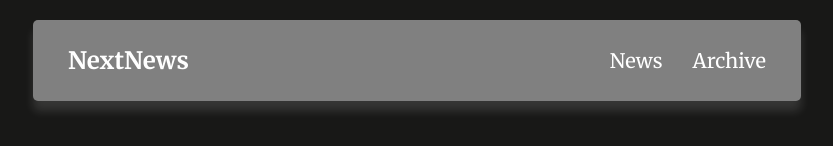
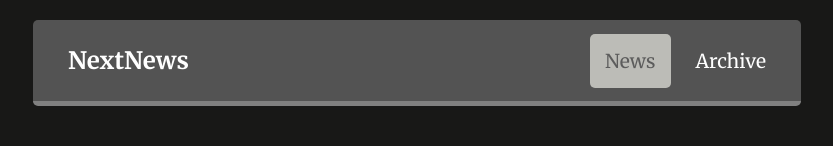
Before and after one commit to Ji2mys/nextjs-news-app, a Next.js app: page /news in a window 1280 px wide. Shown: the top 146 px of the page, without its empty margins (223-1056 px from the left). Built offline with nearby package versions, Linux system fonts and the light colour scheme.

Commit message:
Error handling, styles and NavLink component

```diff
--- a/app/globals.css
+++ b/app/globals.css
@@ -26,44 +26,6 @@ ul {
   width: 90%;
   max-width: 60rem;
   margin: 2rem auto;
-}
-
-#main-header {
-  display: flex;
-  justify-content: space-between;
-  align-items: center;
-  margin-bottom: 2rem;
-}
-
-#logo {
-  font-family: "Inter", sans-serif;
-  font-size: 1.5rem;
-  border-radius: 4px;
-}
-
-#main-header #logo a,
-#main-header #logo a:hover {
-  color: #e1e1d7;
-  text-decoration: none;
-}
-
-#main-header ul {
-  display: flex;
-  gap: 2rem;
-  font-weight: bold;
-}
-
-#main-header ul a {
-  text-decoration: none;
-  color: #e5e5e1;
-  padding: 0.5rem 1rem;
-  border-radius: 4px;
-}
-
-#main-header ul a:hover,
-#main-header ul a.active {
-  background-color: #bcbcb7;
-  color: #181817;
 }
 
 #home {
@@ -199,4 +161,15 @@ ul {
 .error {
   text-align: center;
   margin-top: 3rem;
+  color: lightcoral;
+  font-family: "Courier New", Courier, monospace;
+  font-weight: bold;
 }
+
+.error h2,
+.error h1 {
+  background-color: lightcoral;
+  color: white;
+  padding: 10px;
+  border-radius: 5px;
+}
--- a/components/main-header/main-header.js
+++ b/components/main-header/main-header.js
@@ -1,6 +1,7 @@
 import Link from "next/link";
 
 import classes from "./main-header.module.css";
+import NavLink from "../nav-link";
 
 export default function MainHeader() {
   return (
@@ -8,10 +9,18 @@ export default function MainHeader() {
       <div id={classes["home-link"]}>
         <Link href="/">NextNews</Link>
       </div>
-      <div id={classes["navigation-links"]}>
-        <Link href="/news">News</Link>
-        <Link href="/archive">Archive</Link>
-      </div>
+      <ul id={classes["navigation-links"]}>
+        <li>
+          <NavLink href="/news" activeClass={classes.active}>
+            News
+          </NavLink>
+        </li>
+        <li>
+          <NavLink href="/archive" activeClass={classes.active}>
+            Archive
+          </NavLink>
+        </li>
+      </ul>
     </header>
   );
 }
--- a/components/main-header/main-header.module.css
+++ b/components/main-header/main-header.module.css
@@ -1,45 +1,43 @@
 .header {
-  background-color: gray;
+  background-color: #535353;
   padding: 10px 20px;
   margin-bottom: 40px;
   display: flex;
   justify-content: space-between;
   color: white;
-  box-shadow: 0px 10px 10px #ffffff21;
   border-radius: 5px;
+  border-bottom: solid grey 5px;
 }
 
 .header a {
   text-decoration: none;
   color: white;
-  padding: 15px;
-  font-size: 20px;
-  transition: all ease-in-out 0.2s;
-}
-
-.header a:hover {
-  background-color: rgb(173, 173, 173);
-  border-radius: 5px;
 }
 
 #home-link {
-  display: flex;
-  align-items: center;
+  padding: 15px;
 }
 
 #home-link a {
   font-size: 1.5rem;
   font-weight: bold;
+}
+
+#navigation-links {
   display: flex;
   align-items: center;
   gap: 10px;
 }
 
-#home-link img {
-  border-radius: 50%;
+#navigation-links a {
+  font-size: 1.2rem;
+  border-radius: 5px;
+  transition: all ease-in-out 0.2s;
+  padding: 15px;
 }
 
-#navigation-links {
-  display: flex;
-  align-items: center;
+#navigation-links a.active,
+#navigation-links a:hover {
+  background-color: #bcbcb7;
+  color: #5c5c5c;
 }
--- /dev/null
+++ b/components/nav-link.js
@@ -0,0 +1,16 @@
+"use client";
+
+import Link from "next/link";
+import { usePathname } from "next/navigation";
+
+export default function NavLink({ children, href = "", activeClass }) {
+  const path = usePathname();
+  return (
+    <Link
+      href={href}
+      className={path.startsWith(href) ? activeClass : undefined}
+    >
+      {children}
+    </Link>
+  );
+}
```
Also changed, not shown: app/archive/@archive/[[...filter]]/error.js (added, +10 -0 lines), app/archive/@archive/[[...filter]]/page.js (+9 -2 lines).
